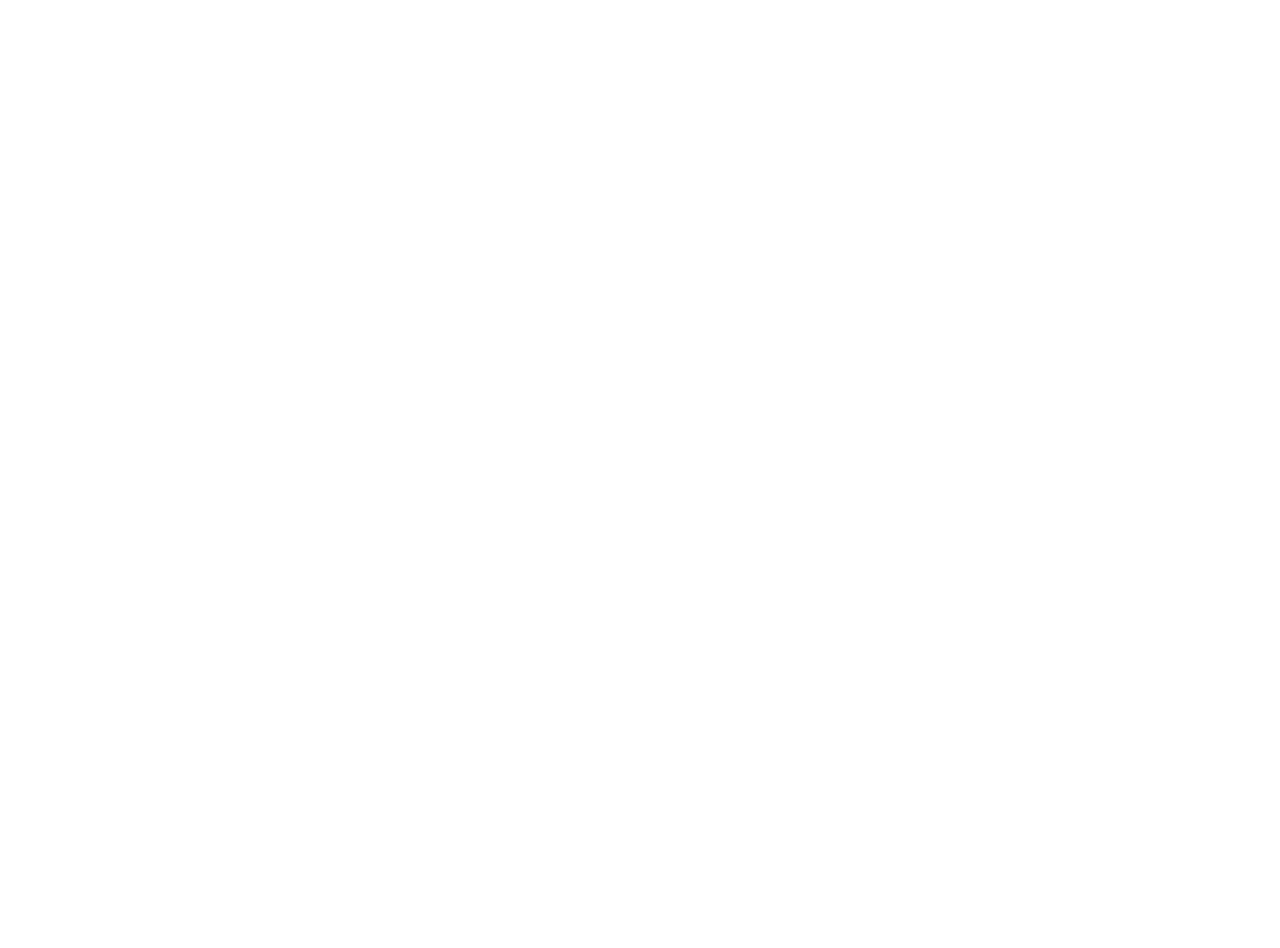
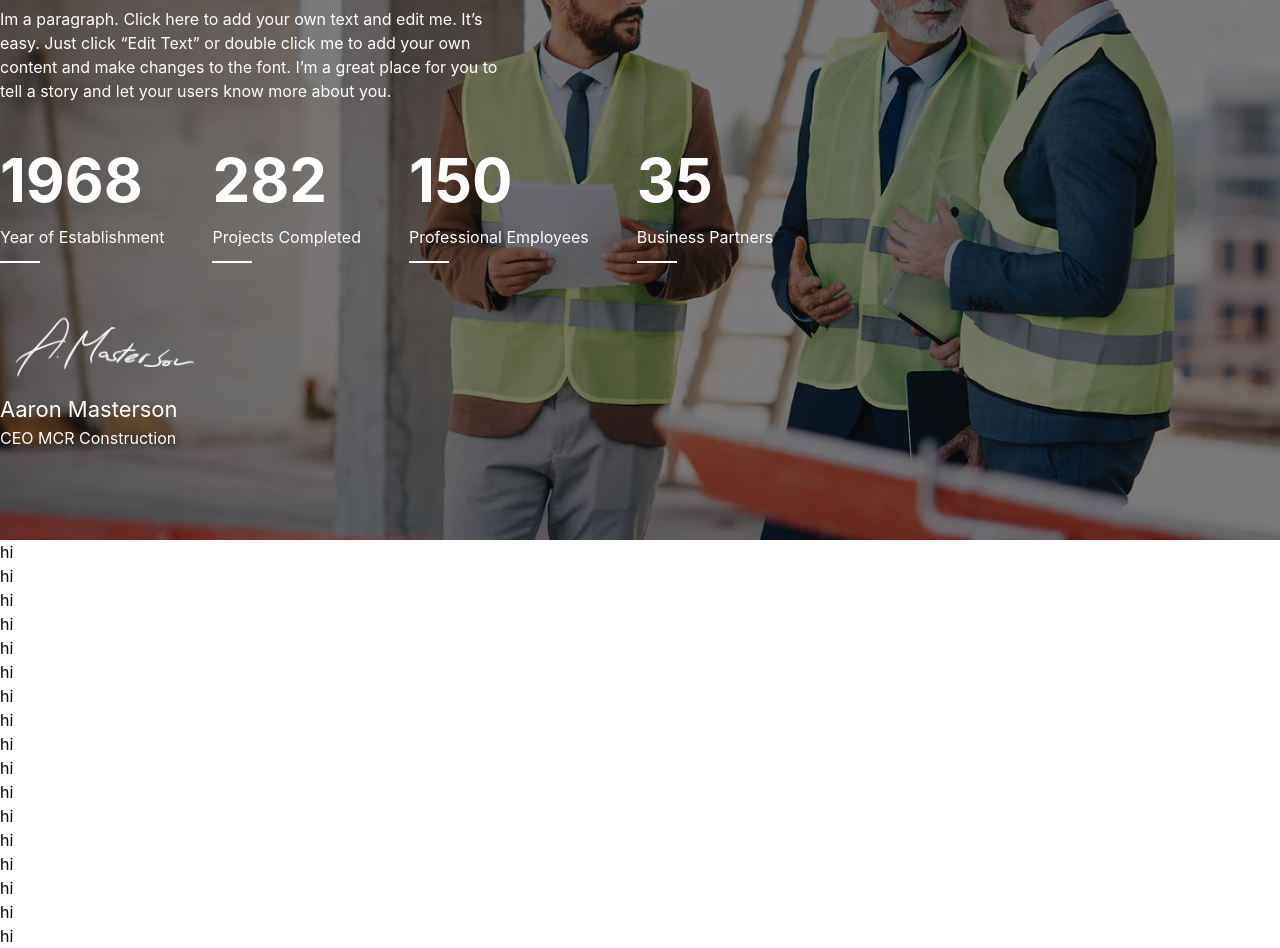
Before and after one commit to stechx1/mcr, a Next.js app: page / in a window 1280 px wide. Shown: the part 4460-5408 px from the top of the page. Before the commit the page ends 4286 px from the top, so only its background shows below. Built offline with nearby package versions, Linux system fonts and the light colour scheme.

Commit message:
feat: add about company

```diff
--- /dev/null
+++ b/src/collections/AboutCompany/AboutCompany.jsx
@@ -0,0 +1,39 @@
+import Image from 'next/image';
+import { Stats } from './Stats/Stats';
+
+export const AboutCompany = () => {
+  return (
+    <div className=' bg-fixed bg-center bg-cover company-img'>
+      <div className='bg-black bg-opacity-50 pb-[90px]'>
+        <div className='container mx-auto pt-[80px]'>
+          <p className='text-[22px] text-white'>Who We Are</p>
+          <h3 className='text-[45px] text-[#ff5521] font-bold'>
+            About Our Company
+          </h3>
+          <p className='text-white max-w-[500px]'>
+            Im a paragraph. Click here to add your own text and edit me. It’s
+            easy. Just click “Edit Text” or double click me to add your own
+            content and make changes to the font. I’m a great place for you to
+            tell a story and let your users know more about you.
+          </p>
+          <div className='flex my-8 space-x-12'>
+            <Stats number={1968} title='Year of Establishment' />
+            <Stats number={282} title='Projects Completed' />
+            <Stats number={150} title='Professional Employees' />
+            <Stats number={35} title='Business Partners' />
+          </div>
+          <div>
+            <Image
+              src={'/images/sign.webp'}
+              alt='sign'
+              width='209px'
+              height='80px'
+            />
+            <p className='text-[22px] text-white'>Aaron Masterson</p>
+            <p className='text-white'>CEO MCR Construction</p>
+          </div>
+        </div>
+      </div>
+    </div>
+  );
+};
--- /dev/null
+++ b/src/collections/AboutCompany/Stats/Stats.jsx
@@ -0,0 +1,9 @@
+export const Stats = ({number, title}) => {
+  return (
+    <div>
+      <h3 className="text-white text-[60px] font-bold">{number}</h3>
+      <p className="text-white text-[16px]">{title}</p>
+      <div className='h-[2px] w-[40px] bg-white my-3'></div>
+    </div>
+  );
+};
--- /dev/null
+++ b/src/collections/AboutCompany/index.js
@@ -0,0 +1 @@
+export * from "./AboutCompany";
--- a/src/collections/index.js
+++ b/src/collections/index.js
@@ -1,2 +1,3 @@
 export * from './HeroSection';
 export * from './OurWork';
+export * from "./AboutCompany";
--- a/src/pages/index.js
+++ b/src/pages/index.js
@@ -1,5 +1,5 @@
 import Head from 'next/head';
-import { HeroSection, OurWork } from '../collections';
+import { AboutCompany, HeroSection, OurWork } from '../collections';
 import { Navbar, Button } from '../components';
 
 export default function Home() {
@@ -25,6 +25,28 @@
       <section className='py-[90px] container mx-auto'>
         <OurWork />
       </section>
+
+      <section>
+        <AboutCompany/>
+      </section>
+
+      <p>hi</p>
+      <p>hi</p>
+      <p>hi</p>
+      <p>hi</p>
+      <p>hi</p>
+      <p>hi</p>
+      <p>hi</p>
+      <p>hi</p>
+      <p>hi</p>
+      <p>hi</p>
+      <p>hi</p>
+      <p>hi</p>
+      <p>hi</p>
+      <p>hi</p>
+      <p>hi</p>
+      <p>hi</p>
+      <p>hi</p>
     </div>
   );
 }
--- a/styles/globals.css
+++ b/styles/globals.css
@@ -26,3 +26,7 @@
 .infrastructure-img{
   background-image: url("/images/Infrastructure.webp");
 }
+
+.company-img{
+  background-image: url("/images/company.webp");
+}
```
Also changed, not shown: public/images/company.webp (added), public/images/sign.webp (added).
